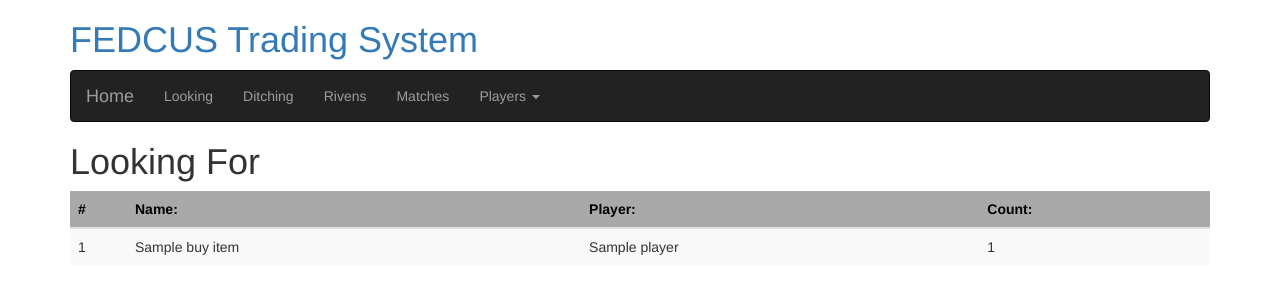
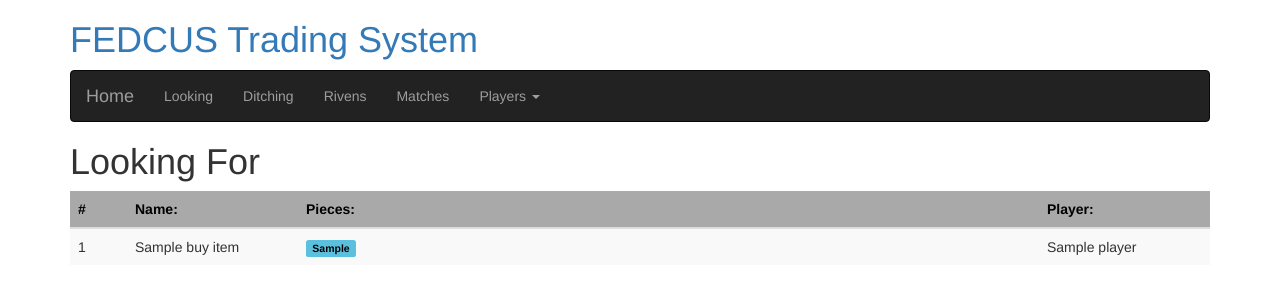
Before and after one commit to mkelley2/FedCUS, a PHP site: template views/buy.html.twig in a window 1280 px wide. Shown: the top 300 px of the page. Run offline with PHP 8.4, Linux system fonts and the light colour scheme; the template is opened without the code that fills it: most values are stand-ins (such as "Sample title", 1, 10 or a date in 2020); some libraries are stand-ins or nearby versions.

Commit message:
add pieces to each item, updated main, looking and ditching page with labels

```diff
--- a/src/SellItem.php
+++ b/src/SellItem.php
@@ -347,6 +347,7 @@
             foreach ($found_items as $item) {
               $name = $item['sell_name'];
               $player_id = $item['sell_player_id'];
+              $player = Player::find($player_id);
               $blueprint = $item['sell_blueprint'];
               $chassis = $item['sell_chassis'];
               $systems = $item['sell_systems'];
@@ -372,7 +373,8 @@
               $cerebrum = $item['sell_cerebrum'];
               $carapace = $item['sell_carapace'];
               $id = $item['sell_item_id'];
-              $new_item = new SellItem($name, $player_id, $blueprint, $chassis, $systems, $neuroptics, $barrel, $receiver, $stock, $link, $lowerlimb, $upperlimb, $string, $grip, $blade, $blade2, $head, $handle, $handle2, $gauntlet, $gauntlet2, $hilt, $heatsink, $disc, $cerebrum, $carapace, $id);
+              $item = SellItem::find($id);
+              $new_item = array('spec_item'=>$item, 'name'=>$name, 'player'=>$player->getName(), 'blueprint'=>$blueprint, 'chassis'=>$chassis, 'systems'=>$systems, 'neuroptics'=>$neuroptics, 'barrel'=>$barrel, 'receiver'=>$receiver, 'stock'=>$stock, 'link'=>$link, 'lowerlimb'=>$lowerlimb, 'upperlimb'=>$upperlimb, 'string'=>$string, 'grip'=>$grip, 'blade'=>$blade, 'blade2'=>$blade2, 'head'=>$head, 'handle'=>$handle, 'handle2'=>$handle2, 'gauntlet'=>$gauntlet, 'gauntlet2'=>$gauntlet2, 'hilt'=>$hilt, 'heatsink'=>$heatsink, 'disc'=>$disc, 'cerebrum'=>$cerebrum, 'carapace'=>$carapace);
               array_push($items, $new_item);
             }
             return $items;
--- a/views/buy.html.twig
+++ b/views/buy.html.twig
@@ -22,9 +22,9 @@
             <thead>
               <tr class="blue">
                 <th class="count-col">#</th>
-                <th>Name:</th>
-                <th>Player:</th>
-                <th>Count:</th>
+                <th class="title-col">Name:</th>
+                <th>Pieces:</th>
+                <th class="name-col">Player:</th>
               </tr>
 
             </thead>
@@ -34,9 +34,13 @@
               {% set itemcount = itemcount + 1%}
               <tr>
                 <td class="count-col">{{itemcount}}</td>
-                <td>{{item.name}}</td>
-                <td>{{item.player}}</td>
-                <td>{{item.count}}</td>
+                <td class="title-col">{{item.name}}</td>
+                <td>
+                  {% for match in item.spec_item.getAllItems %}
+                    <span class="label label-info">{{match}}</span>
+                  {% endfor %}
+                </td>
+                <td class="name-col">{{item.player}}</td>
               </tr>
               {%endfor%}
             </tbody>
--- a/views/components/modal.html.twig
+++ b/views/components/modal.html.twig
@@ -78,7 +78,7 @@
                   <label class="control-label" for="item_name">Name:</label>
                   <input class="form-control" name="item_name" id="item_name" required>
                   <div class="checkbox">
-                    <span class="check_blueprint inner_check">
+                    <span class="check_bp inner_check">
                       <label>
                         <input type="checkbox" name="item_blueprint" id="item_blueprint">Blueprint
                       </label>
--- a/web/css/styles.css
+++ b/web/css/styles.css
@@ -10,8 +10,16 @@
   width: 5%;
 }
 
-.button-col {
-  width: 10%;
+.title-col{
+  width: 15%
+}
+
+.button-col{
+  width: 15%;
+}
+
+.name-col {
+  width: 15%;
 }
 
 .al_right {
@@ -50,3 +58,7 @@
 .inner_check {
   display: none;
 }
+
+.label {
+  color: black;
+}
--- a/web/js/scripts.js
+++ b/web/js/scripts.js
@@ -73,23 +73,27 @@ $(document).ready(function() {
   });
 
   $("#type_list").change(function(){
-    $(".check_blueprint").show();
     if($("#type_list").val()=="warframe"){
       $(".inner_check").hide();
+      $(".check_bp").show();
       $(".check_warframe").show();
       $(".check_systems").show();
     }else if($("#type_list").val()=="primary"){
       $(".inner_check").hide();
+      $(".check_bp").show();
       $(".check_gun").show();
       $(".check_bow").show();
     }else if($("#type_list").val()=="secondary"){
       $(".inner_check").hide();
+      $(".check_bp").show();
       $(".check_gun").show();
     }else if($("#type_list").val()=="melee"){
       $(".inner_check").hide();
+      $(".check_bp").show();
       $(".check_melee").show();
     }else if($("#type_list").val()=="sent"){
       $(".inner_check").hide();
+      $(".check_bp").show();
       $(".check_sentinel").show();
       $(".check_systems").show();
     }else{
```
Also changed, not shown: src/BuyItem.php (+18 -1 lines), views/index.html.twig (+11 -5 lines), views/sell.html.twig (+10 -6 lines).
